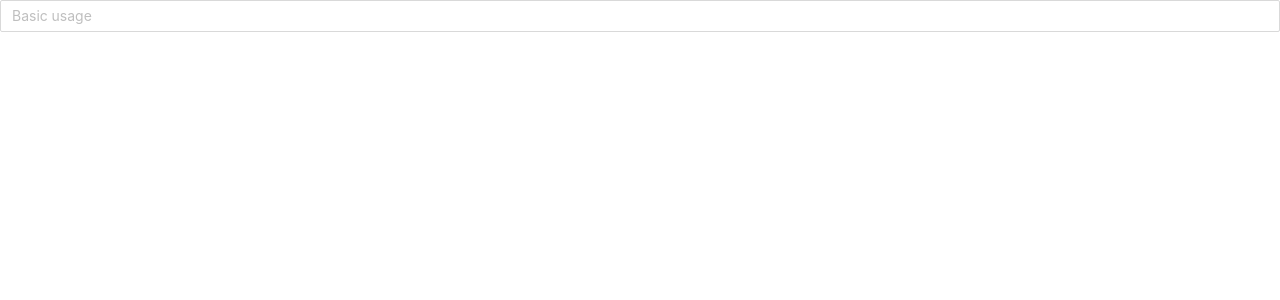
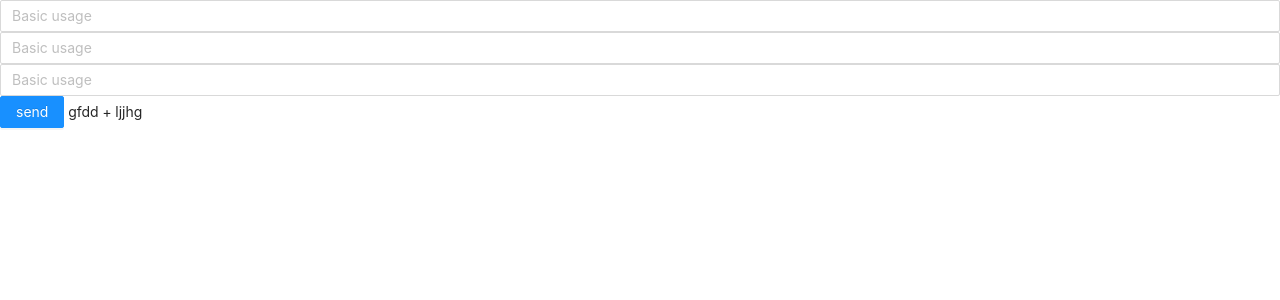
Before and after one commit to CubeLeopard5/app-front, a Nuxt app: page / in a window 1280 px wide. Shown: the top 300 px of the page. Built offline with nearby package versions, Linux system fonts and the light colour scheme.

Commit message:
test registration and login

```diff
--- a/pages/index.vue
+++ b/pages/index.vue
@@ -1,26 +1,44 @@
 <template>
-    <a-input v-model:value="value" placeholder="Basic usage" v-on:keyup.enter="handleOk"/>
+<div>
+    <a-input v-model:value="username" placeholder="Basic usage"/>
+    <a-input v-model:value="email" placeholder="Basic usage" />
+    <a-input v-model:value="password" placeholder="Basic usage" />
+    <a-button type="primary" @click="handleOk">
+        send
+    </a-button>
+    gfdd + ljjhg
+    </div>
 </template>
 
 <script lang="ts">
 import { defineComponent, ref } from 'vue';
 export default defineComponent({
     setup() {
-        const value = ref<string>('');
+        const username = ref<string>('');
+        const email = ref<string>('');
+        const password = ref<string>('');
         const handleOk = () => {
             let headers = {
 				//"Authorization": (obj.accessToken) ? `Bearer ${this.accessToken}` : '',
 			};
 			headers['Accept'] = 'application/json';
 			headers['Content-Type'] = 'application/json';
-			const url = 'http://localhost:8000/';
-			return fetch(`${url}`, {
-				method: 'GET',
+			const url = 'http://localhost:8000';
+            const endpoint = 'login';
+            let obj = {};
+            obj['username'] = username.value;
+            obj['email'] = email.value;
+            obj['password'] = password.value;
+			return fetch(`${url}/${endpoint}`, {
+				method: 'POST',
 				headers: headers,
+                body: JSON.stringify(obj),
 			}).then(response => response.json());
         };
         return {
-            value,
+            username,
+            email,
+            password,
             handleOk,
         };
     },
```
